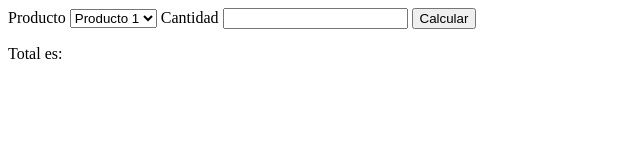
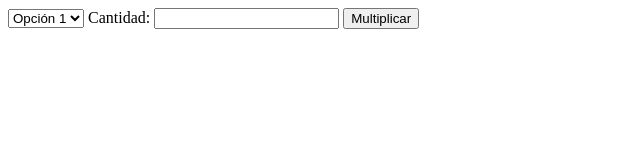
Before and after one commit to yorth21/botones, a plain HTML site: page transaccion.html in a window 1280 px wide. Shown: the whole page, without its empty margins (0-640 px from the left). Drawn offline with Linux system fonts and the light colour scheme.

Commit message:
Update transaccion.html

```diff
--- a/transaccion.html
+++ b/transaccion.html
@@ -6,50 +6,39 @@
     <meta name="viewport" content="width=device-width, initial-scale=1.0">
     <title>Document</title>
 </head>
+<select id="lista">
+    <option value="10" data-cantidad="1">Opción 1</option>
+    <option value="20" data-cantidad="1">Opción 2</option>
+    <option value="30" data-cantidad="1">Opción 3</option>
+  </select>
+
+  <label for="cantidad">Cantidad:</label>
+<input type="number" id="cantidad">
+
+<button onclick="multiplicar()">Multiplicar</button>
+
 <script>
-    function total() {
-        var producto = document.getElementById("productoSelec");
-        var cantidad = document.getElementById("cantidad");
-        var precio = 0;
+    function multiplicar() {
+      // Obtiene la cantidad ingresada por el usuario
+      var cantidad = document.getElementById("cantidad").value;
 
-        if(producto == "Producto 1"){
-            var precio = 1000;
-        }
+      // Obtiene todas las opciones seleccionadas por el usuario
+      var opciones = document.getElementById("lista").selectedOptions;
 
-        if(producto == "Producto 2"){
-            var precio = 2000;
-        }
+      // Recorre cada opción seleccionada y calcula el valor total
+      var valorTotal = 0;
+      for (var i = 0; i < opciones.length; i++) {
+        var valor = opciones[i].value;
+        var cantidadOpcion = opciones[i].getAttribute("data-cantidad");
+        valorTotal += valor * cantidadOpcion;
+      }
 
-        if(producto == "Producto 3"){
-            var precio = 2000;
-        }
+      // Multiplica el valor total por la cantidad ingresada
+      var resultado = valorTotal * cantidad;
 
-        var resultado = precio*cantidad;
+      // Muestra el resultado en la página
+      alert("El resultado es: " + resultado);
     }
-</script>
-<body>
-    <div class="lista">
-        <form action="">
-            <label for=""> Producto
-                <select name="" id="productoSelec">
-                    <option value="">Producto 1</option>
-                    <option value="">Producto 2</option>
-                    <option value="">Producto 3</option>
-                </select>
-            </label>
-            <label for="cantidadSelec">
-                Cantidad
-                <input type="number" name="" id="cantidad">
-            </label>
-             <button onclick="multiplicar()">Calcular</button>
-        </form>
-    </div>
-
-    <div>
-        <label for="">
-            <p>Total es: </p>
-        </label>
-    </div>
-
+    </script>
 </body>
 </html>
```
